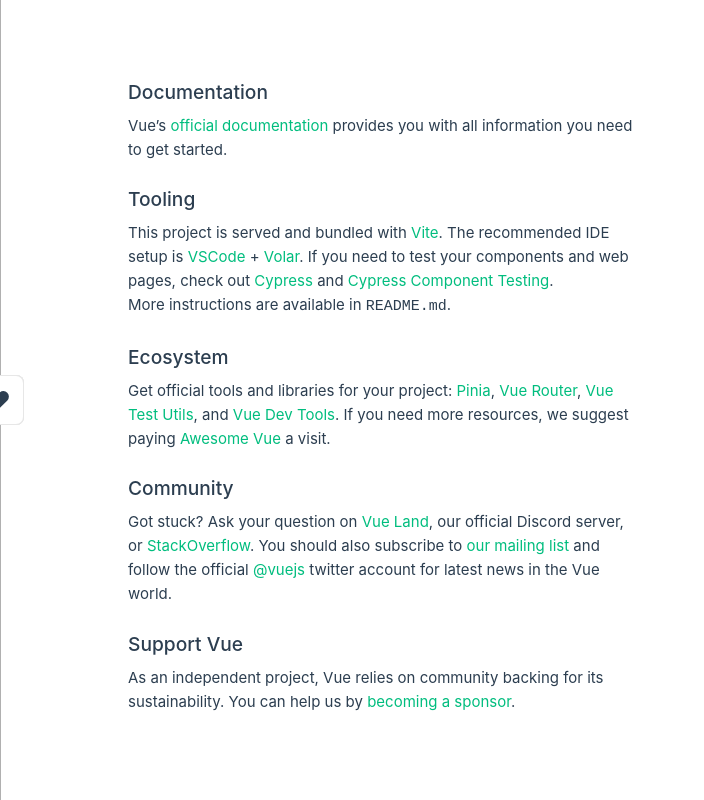
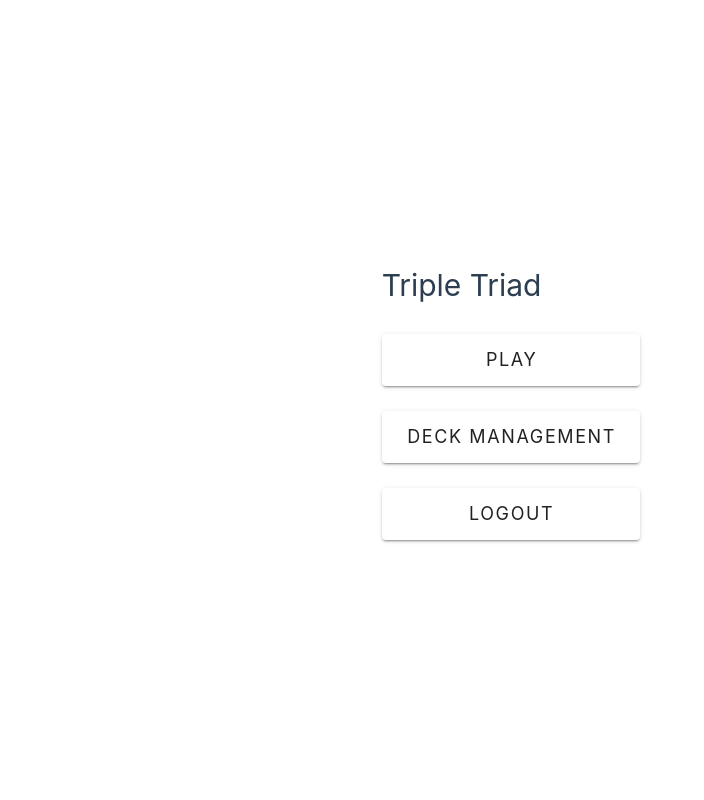
Before and after one commit to mickael-lalanne/triple-triad, a Vue app in the folder client/: page / in a window 1280 px wide. Shown: the whole page, without its empty margins (0-704 px from the left). Built offline with nearby package versions, Linux system fonts and the light colour scheme; what aws-amplify would draw is missing.

Commit message:
Add vuetify + start home menu

```diff
--- a/client/package.json
+++ b/client/package.json
@@ -15,7 +15,8 @@
         "@aws-amplify/ui-vue": "^3.1.15",
         "aws-amplify": "^5.2.1",
         "vue": "^3.3.2",
-        "vue-router": "^4.2.0"
+        "vue-router": "^4.2.0",
+        "vuetify": "^3.2.4"
     },
     "devDependencies": {
         "@rushstack/eslint-patch": "^1.2.0",
--- /dev/null
+++ b/client/src/components/HomeMenu.vue
@@ -0,0 +1,41 @@
+<script setup lang="ts">
+</script>
+
+<template>
+    <div class="menu-container">
+        <!-- PLAY -->
+        <RouterLink class="menu-item" to="/board">
+            <v-btn
+
+                size="x-large"
+            >
+                {{ $vuetify.locale.t('$vuetify.home.menu.play') }}
+            </v-btn>
+        </RouterLink>
+        <v-btn
+            class="menu-item"
+            size="x-large"
+        >
+            {{ $vuetify.locale.t('$vuetify.home.menu.deckManagement') }}
+        </v-btn>
+        <v-btn
+            class="menu-item"
+            size="x-large"
+        >
+            {{ $vuetify.locale.t('$vuetify.home.menu.logout') }}
+        </v-btn>
+    </div>
+</template>
+
+<style scoped>
+.menu-container {
+    display: flex;
+    flex-direction: column;
+}
+.menu-item {
+    margin-top: 25px;
+}
+.menu-item .v-btn {
+    width: -webkit-fill-available;
+}
+</style>
--- a/client/src/components/TheWelcome.vue
+++ /dev/null
@@ -1,89 +0,0 @@
-<script setup lang="ts">
-import WelcomeItem from './WelcomeItem.vue';
-import DocumentationIcon from './icons/IconDocumentation.vue';
-import ToolingIcon from './icons/IconTooling.vue';
-import EcosystemIcon from './icons/IconEcosystem.vue';
-import CommunityIcon from './icons/IconCommunity.vue';
-import SupportIcon from './icons/IconSupport.vue';
-</script>
-
-<template>
-    <WelcomeItem>
-        <template #icon>
-            <DocumentationIcon />
-        </template>
-        <template #heading>Documentation</template>
-
-        Vue’s
-        <a href="https://vuejs.org/" target="_blank" rel="noopener">official documentation</a>
-        provides you with all information you need to get started.
-    </WelcomeItem>
-
-    <WelcomeItem>
-        <template #icon>
-            <ToolingIcon />
-        </template>
-        <template #heading>Tooling</template>
-
-        This project is served and bundled with
-        <a href="https://vitejs.dev/guide/features.html" target="_blank" rel="noopener">Vite</a>.
-        The recommended IDE setup is
-        <a href="https://code.visualstudio.com/" target="_blank" rel="noopener">VSCode</a> +
-        <a href="https://github.com/johnsoncodehk/volar" target="_blank" rel="noopener">Volar</a>.
-        If you need to test your components and web pages, check out
-        <a href="https://www.cypress.io/" target="_blank" rel="noopener">Cypress</a> and
-        <a href="https://on.cypress.io/component" target="_blank">Cypress Component Testing</a>.
-
-        <br />
-
-        More instructions are available in <code>README.md</code>.
-    </WelcomeItem>
-
-    <WelcomeItem>
-        <template #icon>
-            <EcosystemIcon />
-        </template>
-        <template #heading>Ecosystem</template>
-
-        Get official tools and libraries for your project:
-        <a href="https://pinia.vuejs.org/" target="_blank" rel="noopener">Pinia</a>,
-        <a href="https://router.vuejs.org/" target="_blank" rel="noopener">Vue Router</a>,
-        <a href="https://test-utils.vuejs.org/" target="_blank" rel="noopener">Vue Test Utils</a>,
-        and
-        <a href="https://github.com/vuejs/devtools" target="_blank" rel="noopener">Vue Dev Tools</a
-        >. If you need more resources, we suggest paying
-        <a href="https://github.com/vuejs/awesome-vue" target="_blank" rel="noopener"
-            >Awesome Vue</a
-        >
-        a visit.
-    </WelcomeItem>
-
-    <WelcomeItem>
-        <template #icon>
-            <CommunityIcon />
-        </template>
-        <template #heading>Community</template>
-
-        Got stuck? Ask your question on
-        <a href="https://chat.vuejs.org" target="_blank" rel="noopener">Vue Land</a>, our official
-        Discord server, or
-        <a href="https://stackoverflow.com/questions/tagged/vue.js" target="_blank" rel="noopener"
-            >StackOverflow</a
-        >. You should also subscribe to
-        <a href="https://news.vuejs.org" target="_blank" rel="noopener">our mailing list</a> and
-        follow the official
-        <a href="https://twitter.com/vuejs" target="_blank" rel="noopener">@vuejs</a>
-        twitter account for latest news in the Vue world.
-    </WelcomeItem>
-
-    <WelcomeItem>
-        <template #icon>
-            <SupportIcon />
-        </template>
-        <template #heading>Support Vue</template>
-
-        As an independent project, Vue relies on community backing for its sustainability. You can
-        help us by
-        <a href="https://vuejs.org/sponsor/" target="_blank" rel="noopener">becoming a sponsor</a>.
-    </WelcomeItem>
-</template>
--- a/client/src/components/WelcomeItem.vue
+++ /dev/null
@@ -1,86 +0,0 @@
-<template>
-    <div class="item">
-        <i>
-            <slot name="icon"></slot>
-        </i>
-        <div class="details">
-            <h3>
-                <slot name="heading"></slot>
-            </h3>
-            <slot></slot>
-        </div>
-    </div>
-</template>
-
-<style scoped>
-.item {
-    margin-top: 2rem;
-    display: flex;
-}
-
-.details {
-    flex: 1;
-    margin-left: 1rem;
-}
-
-i {
-    display: flex;
-    place-items: center;
-    place-content: center;
-    width: 32px;
-    height: 32px;
-
-    color: var(--color-text);
-}
-
-h3 {
-    font-size: 1.2rem;
-    font-weight: 500;
-    margin-bottom: 0.4rem;
-    color: var(--color-heading);
-}
-
-@media (min-width: 1024px) {
-    .item {
-        margin-top: 0;
-        padding: 0.4rem 0 1rem calc(var(--section-gap) / 2);
-    }
-
-    i {
-        top: calc(50% - 25px);
-        left: -26px;
-        position: absolute;
-        border: 1px solid var(--color-border);
-        background: var(--color-background);
-        border-radius: 8px;
-        width: 50px;
-        height: 50px;
-    }
-
-    .item:before {
-        content: ' ';
-        border-left: 1px solid var(--color-border);
-        position: absolute;
-        left: 0;
-        bottom: calc(50% + 25px);
-        height: calc(50% - 25px);
-    }
-
-    .item:after {
-        content: ' ';
-        border-left: 1px solid var(--color-border);
-        position: absolute;
-        left: 0;
-        top: calc(50% + 25px);
-        height: calc(50% - 25px);
-    }
-
-    .item:first-of-type:before {
-        display: none;
-    }
-
-    .item:last-of-type:after {
-        display: none;
-    }
-}
-</style>
--- /dev/null
+++ b/client/src/locales/en.ts
@@ -0,0 +1,13 @@
+import { en } from 'vuetify/locale';
+
+export default {
+    ...en,
+    home: {
+        title: 'Triple Triad',
+        menu: {
+            play: 'Play',
+            deckManagement: 'Deck Management',
+            logout: 'Logout',
+        }
+    }
+}
--- a/client/src/main.ts
+++ b/client/src/main.ts
@@ -3,8 +3,13 @@
 import { createApp } from 'vue';
 import App from './App.vue';
 import router from './router';
+
+// AWS Amplify
 import { Amplify, Auth } from 'aws-amplify';
 import awsExports from './aws-exports';
+
+// Vuetify
+import vuetify from './plugins/vuetify';
 
 Amplify.configure(awsExports);
 Auth.configure(awsExports);
@@ -12,5 +17,6 @@
 const app = createApp(App);
 
 app.use(router);
+app.use(vuetify);
 
 app.mount('#app');
--- /dev/null
+++ b/client/src/plugins/vuetify.ts
@@ -0,0 +1,41 @@
+import 'vuetify/styles'
+import { createVuetify } from 'vuetify';
+import * as components from 'vuetify/components';
+import * as directives from 'vuetify/directives';
+import { aliases, mdi } from 'vuetify/iconsets/mdi';
+
+// Your own translation file
+import en from '@/locales/en';
+
+export default createVuetify({
+    components,
+    directives,
+    locale: {
+        locale: 'en',
+        messages: { en }
+    },
+    icons: {
+        defaultSet: 'mdi',
+        aliases,
+        sets: {
+            mdi,
+        }
+    },
+    theme: {
+        variations: {
+            colors: ['primary', 'secondary'],
+        },
+        defaultTheme: 'tripleTriadTheme',
+        themes: {
+            tripleTriadTheme: {
+                colors: {
+                    primary: '#5e548e',
+                    secondary: '#9f86c0',
+                    light: '#be95c4',
+                    light2: '#e0b1cb',
+                    dark: '#231942'
+                }
+            }
+        }
+    }
+});
--- a/client/src/router/index.ts
+++ b/client/src/router/index.ts
@@ -1,6 +1,7 @@
 import { createRouter, createWebHistory } from 'vue-router';
 import HomeView from '../views/HomeView.vue';
 import LoginView from '../views/LoginView.vue';
+import BoardView from '../views/BoardView.vue';
 
 const router = createRouter({
     history: createWebHistory(import.meta.env.BASE_URL),
@@ -16,6 +17,11 @@
             component: LoginView
         },
         {
+            path: '/board',
+            name: 'board',
+            component: BoardView
+        },
+        {
             path: '/about',
             name: 'about',
             // route level code-splitting
--- /dev/null
+++ b/client/src/views/BoardView.vue
@@ -0,0 +1,8 @@
+<script setup lang="ts">
+</script>
+
+<template>
+    <main>
+        Board view !
+    </main>
+</template>
--- a/client/src/views/HomeView.vue
+++ b/client/src/views/HomeView.vue
@@ -1,9 +1,10 @@
 <script setup lang="ts">
-import TheWelcome from '../components/TheWelcome.vue';
+import HomeMenu from '@/components/HomeMenu.vue';
 </script>
 
 <template>
     <main>
-        <TheWelcome />
+        <h1>{{ $vuetify.locale.t('$vuetify.home.title') }}</h1>
+        <HomeMenu />
     </main>
 </template>
--- a/client/tsconfig.json
+++ b/client/tsconfig.json
@@ -10,5 +10,8 @@
     ],
     "compilerOptions": {
         "skipLibCheck": true
-    }
+    },
+    "types": [
+        "vuetify"
+    ]
 }
```
Also changed, not shown: 1 other file (tests, documents, lock files or other folders).
